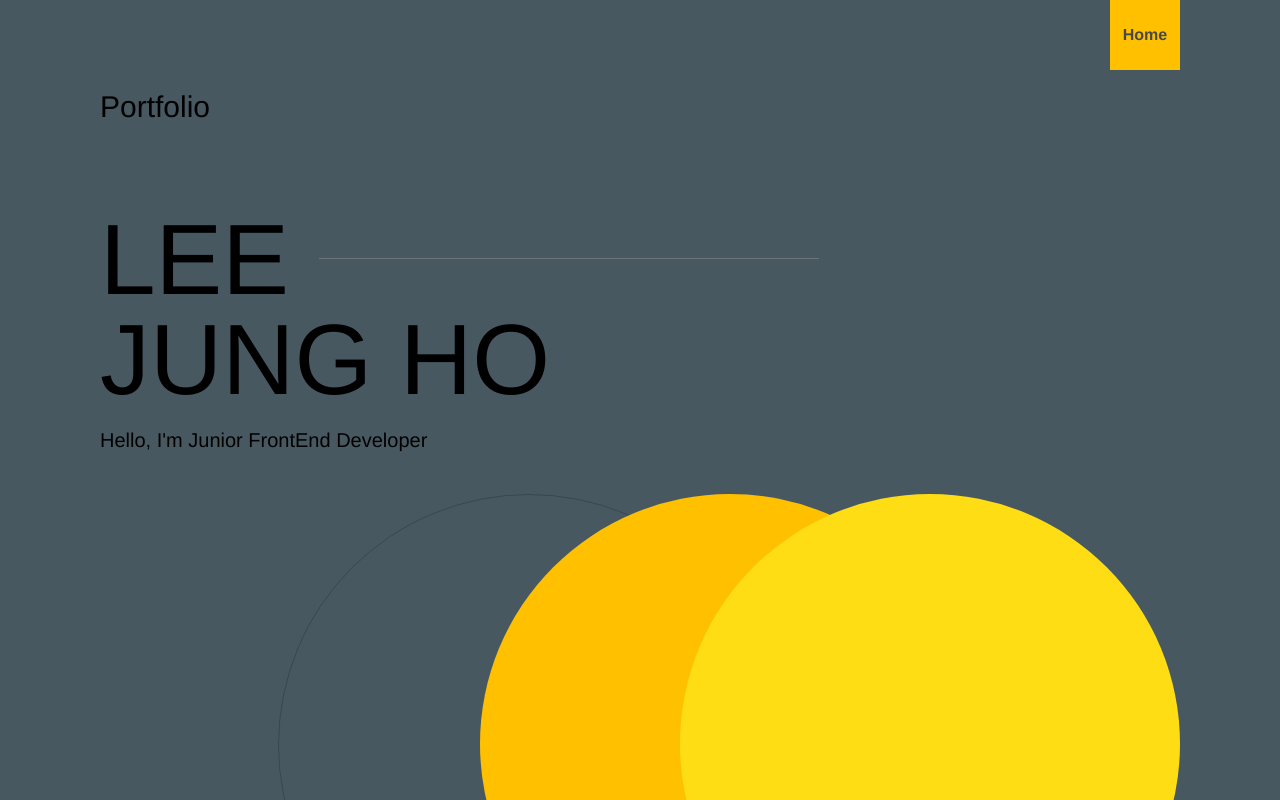
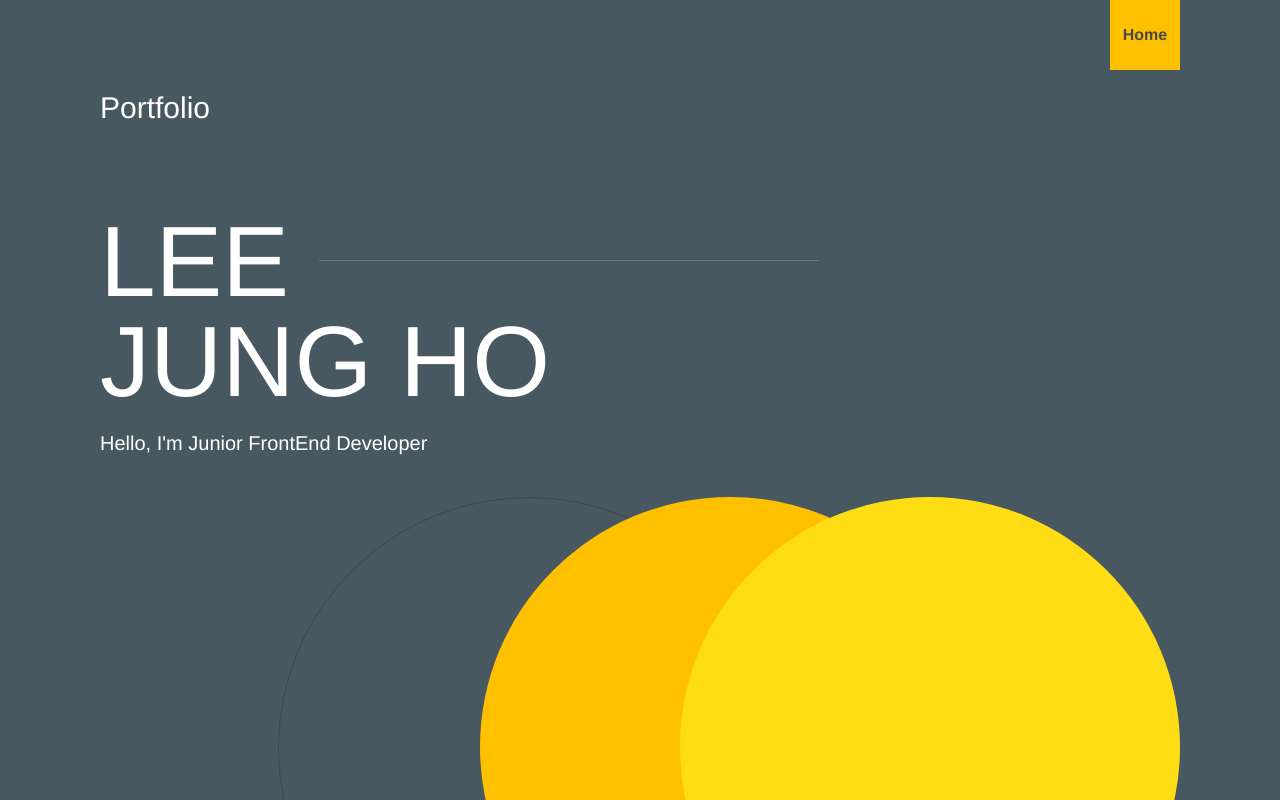
Before and after one commit to leejungho9/portofolio, a React (Create React App) app: page / in a window 1280 px wide. Shown: the top 800 px of the page. Built offline with nearby package versions, Linux system fonts and the light colour scheme.

Commit message:
:lipstick: [Design] 공통 스타일 추가

```diff
--- a/src/App.css
+++ b/src/App.css
@@ -7,6 +7,11 @@
 
 body {
   background-color: #485861;
+  color: #fff;
+  font-size: 11px;
+  line-height: 1.2;
+  font-weight: 500;
+  overflow-x: hidden;
 }
 
 html,
```
